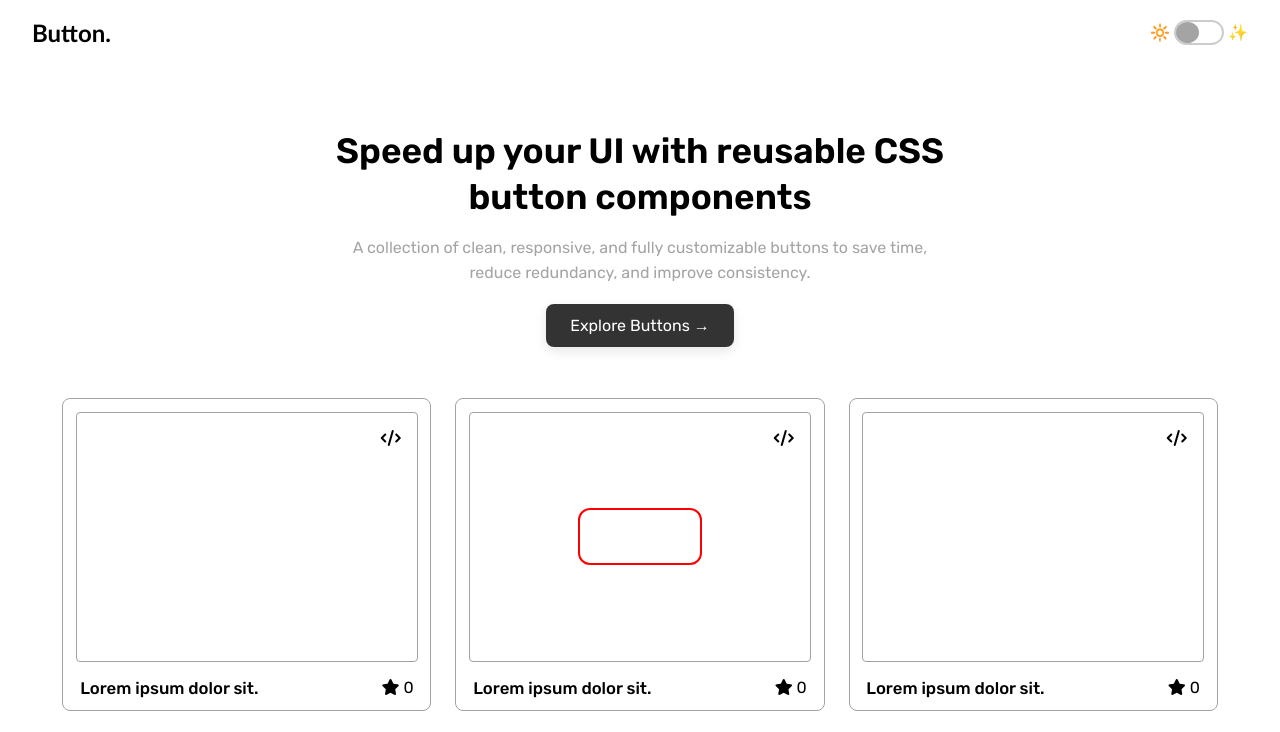
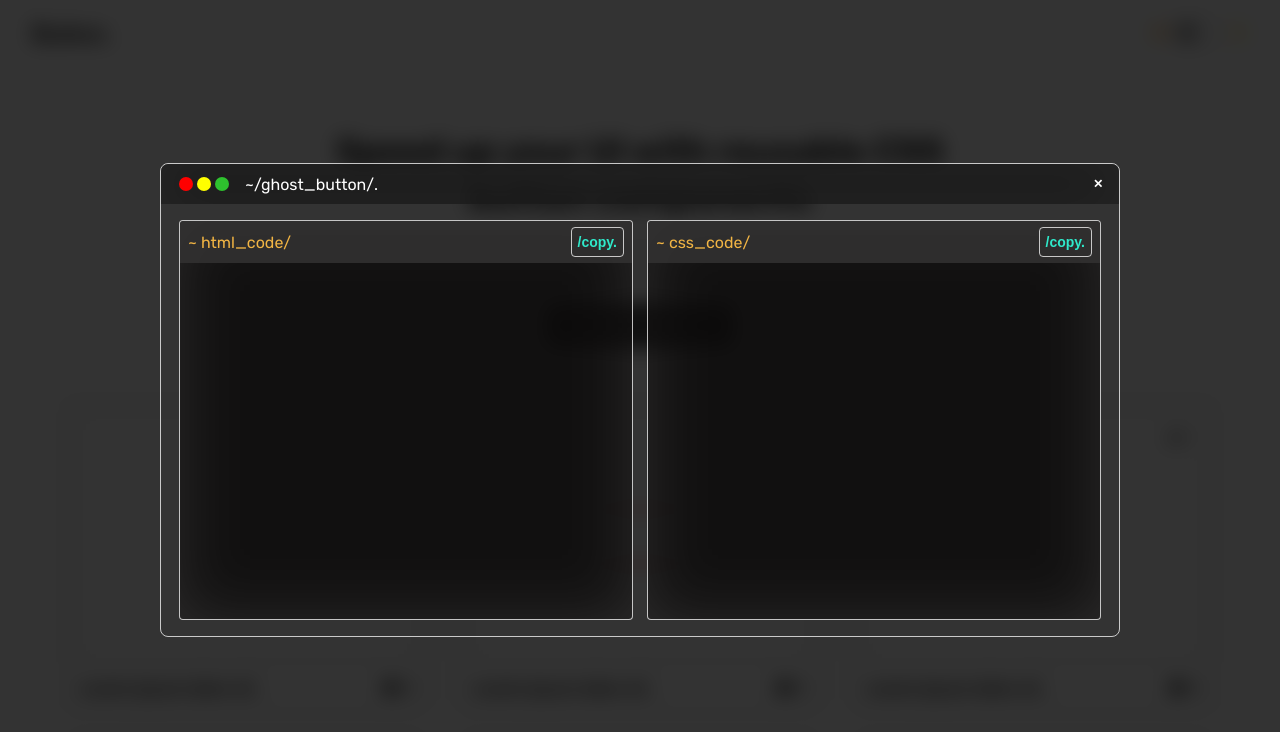
Before and after one commit to samarjeets10/javascript_projects, a plain HTML site: page CSS_Button_component_library/index.html in a window 1280 px wide. Both pictures are taken after a click on the element 390 px from the left and 438 px from the top of the page. Shown: the top 732 px of the page. Drawn offline with Linux system fonts and the light colour scheme.

Commit message:
Add code container with copy functionality and enhance UI layout

```diff
--- a/CSS_Button_component_library/index.html
+++ b/CSS_Button_component_library/index.html
@@ -13,6 +13,41 @@
 </head>
 <body>
 
+
+    <div class="wrapper">
+        <div class="main-container">
+            <div class="container-header">
+                <div class="header-left">
+                    <div class="navigator-box">
+                        <div class="box-1 box"></div>
+                        <div class="box-2 box"></div>
+                        <div class="box-3 box"></div>
+                    </div>
+                    <p class="main-title">~/ghost_button/.</p>
+                </div>
+                <span id="close-btn">✕</span>
+            </div>
+
+            <div class="code-container">
+                <div class="code-block">
+                    <div class="code-block-header">
+                        <p>~ html_code/</p>
+                        <button>/copy.</button>
+                    </div>
+                    <textarea name="" id="html-code"></textarea>
+                </div>
+                <div class="code-block">
+                    <div class="code-block-header">
+                        <p>~ css_code/</p>
+                        <button>/copy.</button>
+                    </div>
+                    <textarea name="" id="css-code"></textarea>
+                </div>
+            </div>
+        </div>
+    </div>
+
+
     <header>
         <h3>Button.</h3>
         <div class="toggler">
@@ -23,6 +58,7 @@
             <span aria-label="Dark mode">✨</span>
         </div>
     </header>
+
 
     <main>
         <div class="main-Title">
@@ -44,7 +80,7 @@
 
                     <!--  -->
 
-                    <div class="copy-code">
+                    <div class="copy-code" id="codeBtn">
                         <i class="fa-solid fa-code code-popUp"></i>
                     </div>
                 </div>
@@ -407,6 +443,8 @@
         </div>
     </footer>
 
+
+
     <script src="script.js"></script>
 </body>
 </html>
--- a/CSS_Button_component_library/script.js
+++ b/CSS_Button_component_library/script.js
@@ -80,4 +80,21 @@ function like (btn, _likeCount) {
 function dislike (btn, likeCount) {
     btn.classList.remove('active');
     return likeCount -= 1;
-}
+};
+
+
+
+
+//
+
+const codeBtn = document.getElementById('codeBtn');
+const codeWindow = document.querySelector('.wrapper');
+const closeBtn = document.getElementById('close-btn');
+
+codeBtn.addEventListener('click', () => {
+    codeWindow.classList.add('active');
+});
+
+closeBtn.addEventListener('click', () => {
+    codeWindow.classList.remove('active');
+})
--- a/CSS_Button_component_library/style.css
+++ b/CSS_Button_component_library/style.css
@@ -1,10 +1,11 @@
-
 
 /* Google font */
 
 /* @import url('https://fonts.googleapis.com/css2?family=Rubik:ital,wght@0,300..900;1,300..900&display=swap'); */
 
 @import url('https://fonts.googleapis.com/css2?family=Pacifico&family=Rubik:ital,wght@0,300..900;1,300..900&display=swap');
+
+/* roots */
 
 
 /* general styling */
@@ -272,3 +273,161 @@ footer .contact-me {
         color: #4E71FF;
     }
 };
+
+
+
+/* conatiner-code */
+
+
+.overlay {
+    height: 100%;
+    width: 100%;
+}
+
+
+.wrapper {
+    height: 100%;
+    width: 100%;
+    position: fixed;
+    top: 0;
+    left: 0;
+    padding-inline: 10em;
+    display: none;
+    align-items: center;
+    justify-content: center;
+    background: rgba(0, 0, 0, 0.8);
+    backdrop-filter: blur(10px);
+    z-index: 1000;
+
+}
+
+.wrapper.active {
+    display: flex;
+}
+
+.main-container {
+    width: 100%;
+    border: 1px solid #ffffffbd;
+    border-radius: 8px;
+}
+
+.main-container .container-header {
+    width: 100%;
+    height: 40px;
+    padding: 6px 16px;
+    background: #1f1f1fa9;
+    backdrop-filter: blur(30px);
+    border: none;
+    border-top-left-radius: 8px;
+    border-top-right-radius: 8px;
+
+    display: flex;
+    align-items: center;
+    justify-content: space-between;
+}
+
+.container-header .header-left {
+    display: flex;
+    align-items: center;
+    gap: 14px;
+}
+
+.header-left p {
+    font-size: 16px;
+    color: #fff;
+}
+
+.navigator-box {
+    padding-inline: 2px;
+    display: flex;
+    align-items: center;
+    gap: 4px;
+}
+
+.box {
+    height: 14px;
+    width: 14px;
+    border-radius: 50%;
+}
+
+.box-1 {
+    background-color: red;
+}
+
+.box-2 {
+    background-color: yellow;
+}
+
+.box-3 {
+    background-color: rgb(46, 194, 46);
+}
+
+.container-header span {
+    font-size: 12px;
+    font-weight: 600;
+    color: #fff;
+    cursor: pointer;
+}
+
+
+/* code space container */
+
+
+.code-container {
+    width: 100%;
+    padding: 16px 18px;
+    display: grid;
+    grid-template-columns: repeat(auto-fit, minmax(250px, 1fr));
+    gap: 14px;
+}
+
+.code-container .code-block {
+    height: 400px;
+    background: #1e1d1d5e;
+    backdrop-filter: blur(30px);
+    border: 1px solid #ffffffbd;
+    border-radius: 4px;
+    overflow: hidden;
+    display: flex;
+    flex-direction: column;
+}
+
+.code-block-header {
+    width: 100%;
+    padding: 6px 8px;
+    background-color: #333232de;
+    border-top-left-radius: 4px;
+    border-top-right-radius: 4px;
+    display: flex;
+    align-items: center;
+    justify-content: space-between;
+    flex-shrink: 0;
+}
+
+.code-block-header button {
+    padding: 6px;
+    font-size: 14px;
+    font-weight: 600;
+    color: #2fe9ca;
+    border: 1px solid #ffffffbd;
+    border-radius: 4px;
+    background: transparent;
+    cursor: pointer;
+}
+
+.code-block-header p {
+    font-size: 16px;
+    color: rgb(242, 181, 68);
+}
+
+.code-block textarea {
+    flex: 1;
+    resize: none;
+    padding: 12px 16px;
+    background: transparent;
+    font-size: 18px;
+    color: #0a9c0a;
+    font-family: monospace;
+    border: none;
+    outline: none;
+}
```
